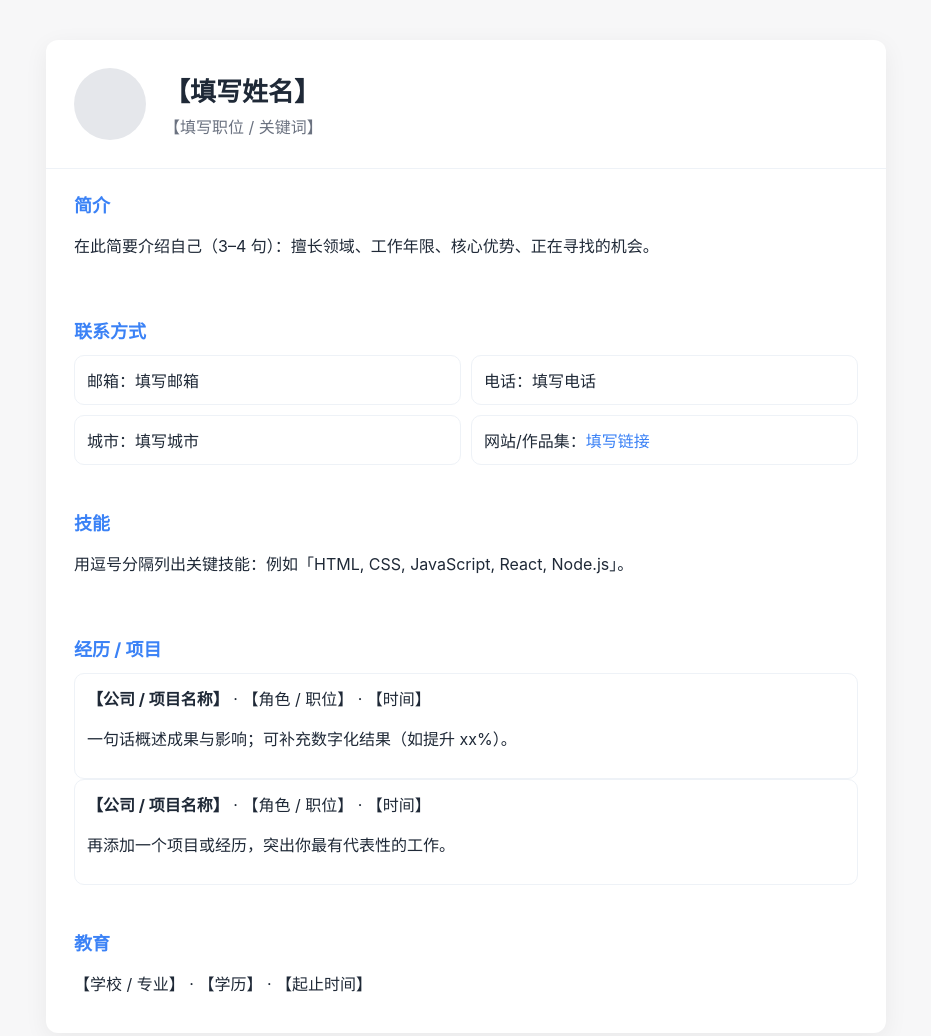
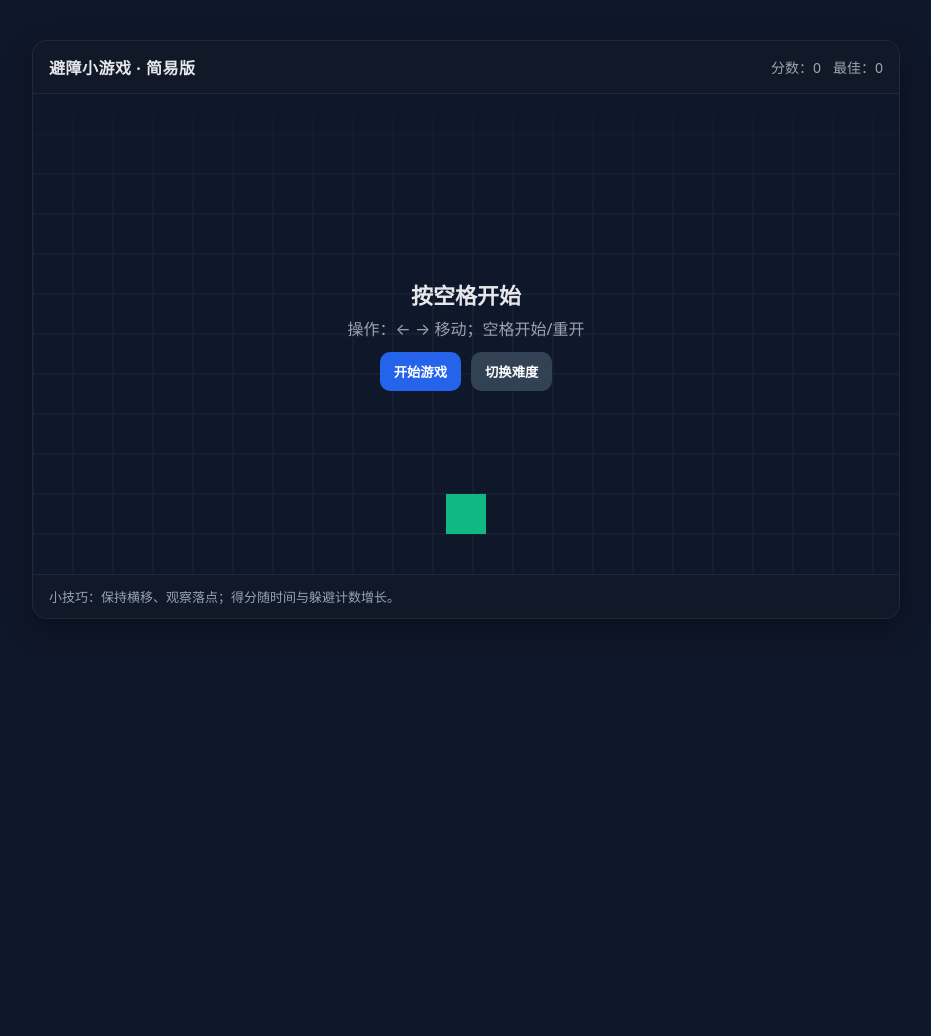
Before and after one commit to YuzQwQ/YuzQwQ.github.io, a plain HTML site: page index.html in a window 1280 px wide. Shown: the whole page, without its empty margins (174-1105 px from the left). After the commit the page ends 800 px from the top, so only its background shows below. Drawn offline with Linux system fonts and the light colour scheme.

Commit message:
Update index.html

```diff
--- a/index.html
+++ b/index.html
@@ -3,75 +3,218 @@
 <head>
   <meta charset="utf-8" />
   <meta name="viewport" content="width=device-width, initial-scale=1" />
-  <title>自我介绍模板</title>
+  <title>避障小游戏 · 简易版</title>
   <style>
-    :root { --accent: #3b82f6; }
     * { box-sizing: border-box; }
-    body { font-family: -apple-system, BlinkMacSystemFont, "Segoe UI", Roboto, "PingFang SC", "Hiragino Sans", "Microsoft YaHei", sans-serif; margin: 0; background: #f7f7f8; color: #1f2937; }
-    .container { max-width: 880px; margin: 40px auto; padding: 0 20px; }
-    .card { background: #fff; border-radius: 12px; box-shadow: 0 6px 24px rgba(0,0,0,.06); overflow: hidden; }
-    .header { padding: 28px; border-bottom: 1px solid #eef2f7; display: flex; align-items: center; gap: 18px; }
-    .avatar { width: 72px; height: 72px; border-radius: 50%; background: #e5e7eb; flex: 0 0 72px; }
-    .title { flex: 1; }
-    .title h1 { margin: 0; font-size: 26px; }
-    .title p { margin: 6px 0 0; color: #6b7280; }
-    .section { padding: 22px 28px; }
-    .section h2 { margin: 0 0 12px; font-size: 18px; color: var(--accent); }
-    .list { display: grid; grid-template-columns: 1fr; gap: 10px; }
-    .item { padding: 12px; border: 1px solid #eef2f7; border-radius: 10px; }
-    a { color: var(--accent); text-decoration: none; }
-    @media (min-width: 700px) { .list { grid-template-columns: repeat(2, 1fr); } }
+    body { margin: 0; font-family: system-ui, -apple-system, "Segoe UI", Roboto, "PingFang SC", "Microsoft YaHei", sans-serif; background: #0f172a; color: #e5e7eb; }
+    .wrap { max-width: 900px; margin: 40px auto; padding: 0 16px; }
+    .card { background: #111827; border: 1px solid #1f2937; border-radius: 14px; box-shadow: 0 10px 30px rgba(0,0,0,.35); overflow: hidden; }
+    .top { display: flex; align-items: center; justify-content: space-between; padding: 14px 16px; border-bottom: 1px solid #1f2937; }
+    .title { font-weight: 600; letter-spacing: .5px; }
+    .hud { display: flex; gap: 12px; font-size: 14px; color: #9ca3af; }
+    .canvas-box { position: relative; }
+    canvas { width: 100%; height: 480px; display: block; background: linear-gradient(180deg, #0b1220, #0f172a 40%, #0b1220); }
+    .overlay { position: absolute; inset: 0; display: grid; place-items: center; pointer-events: none; }
+    .msg { text-align: center; }
+    .msg h2 { margin: 0 0 6px; font-size: 22px; }
+    .msg p { margin: 0; color: #9ca3af; }
+    .btns { display: flex; gap: 10px; margin-top: 12px; justify-content: center; }
+    button { pointer-events: auto; background: #2563eb; color: #fff; border: none; border-radius: 10px; padding: 10px 14px; font-weight: 600; cursor: pointer; }
+    button.secondary { background: #334155; }
+    .footer { padding: 12px 16px; border-top: 1px solid #1f2937; color: #94a3b8; font-size: 13px; }
+    a { color: #60a5fa; text-decoration: none; }
   </style>
 </head>
 <body>
-  <div class="container">
+  <div class="wrap">
     <div class="card">
-      <div class="header">
-        <div class="avatar" aria-hidden="true"></div>
-        <div class="title">
-          <h1>【填写姓名】</h1>
-          <p>【填写职位 / 关键词】</p>
+      <div class="top">
+        <div class="title">避障小游戏 · 简易版</div>
+        <div class="hud">
+          <div>分数：<span id="score">0</span></div>
+          <div>最佳：<span id="best">0</span></div>
         </div>
       </div>
-
-      <div class="section">
-        <h2>简介</h2>
-        <p>在此简要介绍自己（3–4 句）：擅长领域、工作年限、核心优势、正在寻找的机会。</p>
-      </div>
-
-      <div class="section">
-        <h2>联系方式</h2>
-        <div class="list">
-          <div class="item">邮箱：填写邮箱</div>
-          <div class="item">电话：填写电话</div>
-          <div class="item">城市：填写城市</div>
-          <div class="item">网站/作品集：<a href="#">填写链接</a></div>
+      <div class="canvas-box">
+        <canvas id="game" width="800" height="480" aria-label="Game canvas"></canvas>
+        <div class="overlay" id="overlay">
+          <div class="msg">
+            <h2 id="state">按空格开始</h2>
+            <p>操作：← → 移动；空格开始/重开</p>
+            <div class="btns">
+              <button id="startBtn">开始游戏</button>
+              <button id="hardBtn" class="secondary">切换难度</button>
+            </div>
+          </div>
         </div>
       </div>
-
-      <div class="section">
-        <h2>技能</h2>
-        <p>用逗号分隔列出关键技能：例如「HTML, CSS, JavaScript, React, Node.js」。</p>
-      </div>
-
-      <div class="section">
-        <h2>经历 / 项目</h2>
-        <div class="item">
-          <strong>【公司 / 项目名称】</strong> · 【角色 / 职位】 · 【时间】
-          <p>一句话概述成果与影响；可补充数字化结果（如提升 xx%）。</p>
-        </div>
-        <div class="item">
-          <strong>【公司 / 项目名称】</strong> · 【角色 / 职位】 · 【时间】
-          <p>再添加一个项目或经历，突出你最有代表性的工作。</p>
-        </div>
-      </div>
-
-      <div class="section">
-        <h2>教育</h2>
-        <p>【学校 / 专业】 · 【学历】 · 【起止时间】</p>
+      <div class="footer">
+        小技巧：保持横移、观察落点；得分随时间与躲避计数增长。
       </div>
     </div>
   </div>
+
+  <script>
+    const canvas = document.getElementById('game');
+    const ctx = canvas.getContext('2d');
+    const overlay = document.getElementById('overlay');
+    const startBtn = document.getElementById('startBtn');
+    const hardBtn = document.getElementById('hardBtn');
+    const scoreEl = document.getElementById('score');
+    const bestEl = document.getElementById('best');
+    const stateEl = document.getElementById('state');
+
+    // DPR 适配
+    function fitCanvas() {
+      const dpr = Math.max(1, Math.min(2, window.devicePixelRatio || 1));
+      const cssW = canvas.clientWidth;
+      const cssH = canvas.clientHeight;
+      canvas.width = Math.floor(cssW * dpr);
+      canvas.height = Math.floor(cssH * dpr);
+      ctx.setTransform(dpr, 0, 0, dpr, 0, 0);
+    }
+    window.addEventListener('resize', fitCanvas);
+    fitCanvas();
+
+    let running = false;
+    let gameOver = false;
+    let last = 0;
+    let elapsed = 0;
+    let score = 0;
+    let best = Number(localStorage.getItem('mini_dodge_best') || 0);
+    bestEl.textContent = best;
+
+    const player = { x: 380, y: 400, w: 40, h: 40, speed: 260 };
+    const keys = new Set();
+    const obstacles = [];
+
+    let spawnInterval = 0.9; // 秒
+    let spawnTimer = 0;
+    let difficulty = 0; // 0 简单，1 困难
+
+    function reset() {
+      running = false;
+      gameOver = false;
+      score = 0;
+      elapsed = 0;
+      player.x = (canvas.width / (window.devicePixelRatio || 1)) / 2 - player.w / 2;
+      player.y = (canvas.height / (window.devicePixelRatio || 1)) - 80;
+      obstacles.length = 0;
+      spawnTimer = 0;
+      spawnInterval = difficulty ? 0.55 : 0.9;
+      stateEl.textContent = '按空格开始';
+      overlay.style.display = 'grid';
+      updateHUD();
+    }
+
+    function updateHUD() { scoreEl.textContent = Math.floor(score); }
+
+    function spawn() {
+      const w = 26 + Math.random() * 50;
+      const x = Math.random() * ((canvas.clientWidth - w));
+      const speed = (difficulty ? 180 : 140) + Math.random() * (difficulty ? 160 : 120);
+      obstacles.push({ x, y: -60, w, h: 18 + Math.random() * 20, speed });
+    }
+
+    function collide(a, b) {
+      return !(a.x + a.w < b.x || a.x > b.x + b.w || a.y + a.h < b.y || a.y > b.y + b.h);
+    }
+
+    function step(ts) {
+      const now = ts / 1000;
+      const dt = last ? now - last : 0;
+      last = now;
+      if (running) {
+        // 玩家移动
+        if (keys.has('ArrowLeft')) player.x -= player.speed * dt;
+        if (keys.has('ArrowRight')) player.x += player.speed * dt;
+        player.x = Math.max(8, Math.min(canvas.clientWidth - player.w - 8, player.x));
+
+        // 生成与下落
+        spawnTimer += dt;
+        const ramp = Math.min(0.6, elapsed / 25); // 难度缓慢提升
+        const interval = spawnInterval - ramp * 0.35;
+        if (spawnTimer >= interval) { spawn(); spawnTimer = 0; }
+
+        for (let i = obstacles.length - 1; i >= 0; i--) {
+          const o = obstacles[i];
+          o.y += o.speed * dt;
+          if (o.y > canvas.clientHeight + 40) {
+            obstacles.splice(i, 1);
+            score += 5; // 躲过加分
+          }
+        }
+
+        // 碰撞检测
+        for (const o of obstacles) {
+          if (collide(player, o)) {
+            running = false; gameOver = true; overlay.style.display = 'grid';
+            stateEl.textContent = '游戏结束 · 空格重开';
+            best = Math.max(best, Math.floor(score));
+            localStorage.setItem('mini_dodge_best', String(best));
+            bestEl.textContent = best;
+          }
+        }
+
+        // 计分
+        elapsed += dt;
+        score += dt * 2;
+        updateHUD();
+      }
+
+      // 绘制
+      draw();
+      requestAnimationFrame(step);
+    }
+
+    function draw() {
+      // 背景网格
+      ctx.clearRect(0, 0, canvas.clientWidth, canvas.clientHeight);
+      ctx.globalAlpha = 1;
+      ctx.fillStyle = '#0f172a';
+      ctx.fillRect(0, 0, canvas.clientWidth, canvas.clientHeight);
+      ctx.strokeStyle = '#1e293b';
+      ctx.lineWidth = 1;
+      for (let x = 0; x < canvas.clientWidth; x += 40) { ctx.beginPath(); ctx.moveTo(x, 0); ctx.lineTo(x, canvas.clientHeight); ctx.stroke(); }
+      for (let y = 0; y < canvas.clientHeight; y += 40) { ctx.beginPath(); ctx.moveTo(0, y); ctx.lineTo(canvas.clientWidth, y); ctx.stroke(); }
+
+      // 玩家
+      ctx.fillStyle = '#10b981';
+      ctx.fillRect(player.x, player.y, player.w, player.h);
+
+      // 障碍
+      ctx.fillStyle = '#ef4444';
+      for (const o of obstacles) {
+        ctx.fillRect(o.x, o.y, o.w, o.h);
+      }
+
+      // 顶部渐隐
+      const g = ctx.createLinearGradient(0, 0, 0, 120);
+      g.addColorStop(0, 'rgba(15,23,42,.9)');
+      g.addColorStop(1, 'rgba(15,23,42,0)');
+      ctx.fillStyle = g;
+      ctx.fillRect(0, 0, canvas.clientWidth, 120);
+    }
+
+    // 事件
+    window.addEventListener('keydown', e => {
+      if (e.code === 'Space') {
+        if (gameOver || !running) { overlay.style.display = 'none'; running = true; gameOver = false; last = 0; }
+      }
+      if (['ArrowLeft','ArrowRight'].includes(e.key)) keys.add(e.key);
+    });
+    window.addEventListener('keyup', e => keys.delete(e.key));
+
+    startBtn.addEventListener('click', () => { overlay.style.display = 'none'; running = true; gameOver = false; last = 0; });
+    hardBtn.addEventListener('click', () => {
+      difficulty = difficulty ? 0 : 1;
+      hardBtn.textContent = difficulty ? '难度：困难' : '难度：简单';
+      reset();
+    });
+
+    // 初始化
+    reset();
+    requestAnimationFrame(step);
+  </script>
 </body>
-
 </html>
```
